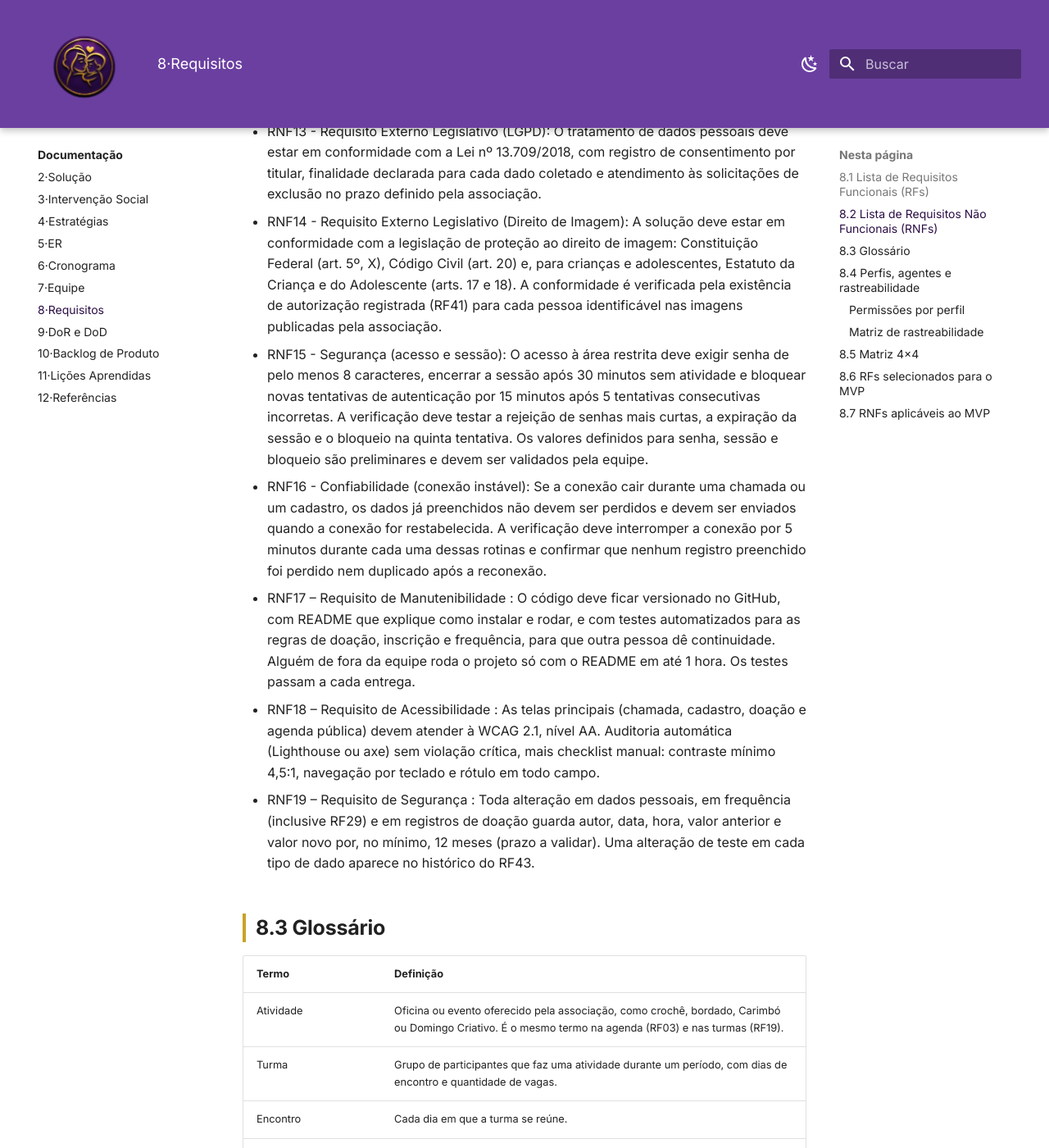
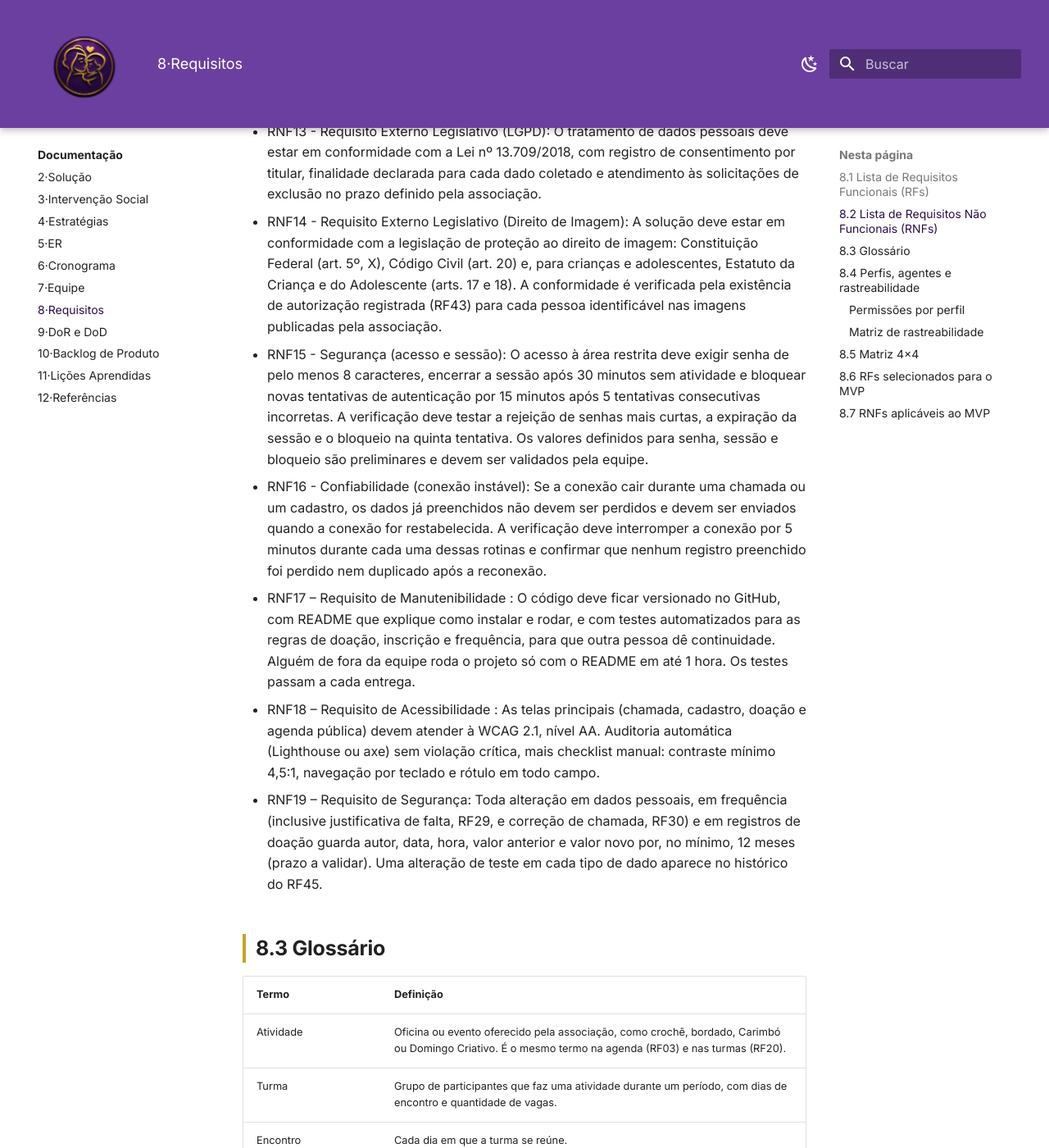
Before and after one commit to mdsreq-fga-unb/REQ-2026.2-T01-MaesGuerreiras, an MkDocs documentation site: the page built from docs/08-requisitos/index.md, in a window 1280 px wide and 1400 px high, scrolled down 5844 px. Shown: the whole window at 82% size. Built offline with MkDocs 1.6.1 and Material for MkDocs 9.7.7, drawn with Linux system fonts in a browser that asks for light colours; some of the changed text lies outside the part shown.

Commit message:
pequenos ajustes

```diff
--- a/docs/08-requisitos/index.md
+++ b/docs/08-requisitos/index.md
@@ -137,7 +137,7 @@
 
 - RNF13 - Requisito Externo Legislativo (LGPD): O tratamento de dados pessoais deve estar em conformidade com a Lei nº 13.709/2018, com registro de consentimento por titular, finalidade declarada para cada dado coletado e atendimento às solicitações de exclusão no prazo definido pela associação.
 
-- RNF14 - Requisito Externo Legislativo (Direito de Imagem): A solução deve estar em conformidade com a legislação de proteção ao direito de imagem: Constituição Federal (art. 5º, X), Código Civil (art. 20) e, para crianças e adolescentes, Estatuto da Criança e do Adolescente (arts. 17 e 18). A conformidade é verificada pela existência de autorização registrada (RF41) para cada pessoa identificável nas imagens publicadas pela associação.
+- RNF14 - Requisito Externo Legislativo (Direito de Imagem): A solução deve estar em conformidade com a legislação de proteção ao direito de imagem: Constituição Federal (art. 5º, X), Código Civil (art. 20) e, para crianças e adolescentes, Estatuto da Criança e do Adolescente (arts. 17 e 18). A conformidade é verificada pela existência de autorização registrada (RF43) para cada pessoa identificável nas imagens publicadas pela associação.
 
 - RNF15 - Segurança (acesso e sessão): O acesso à área restrita deve exigir senha de pelo menos 8 caracteres, encerrar a sessão após 30 minutos sem atividade e bloquear novas tentativas de autenticação por 15 minutos após 5 tentativas consecutivas incorretas. A verificação deve testar a rejeição de senhas mais curtas, a expiração da sessão e o bloqueio na quinta tentativa. Os valores definidos para senha, sessão e bloqueio são preliminares e devem ser validados pela equipe.
 
@@ -147,22 +147,21 @@
 
 - RNF18 – Requisito de Acessibilidade : As telas principais (chamada, cadastro, doação e agenda pública) devem atender à WCAG 2.1, nível AA. Auditoria automática (Lighthouse ou axe) sem violação crítica, mais checklist manual: contraste mínimo 4,5:1, navegação por teclado e rótulo em todo campo.
 
-- RNF19 – Requisito de Segurança : Toda alteração em dados pessoais, em frequência (inclusive RF29) e em registros de doação guarda autor, data, hora, valor anterior e valor novo por, no mínimo, 12 meses (prazo a validar). Uma alteração de teste em cada tipo de dado aparece no histórico do RF43.
-
+- RNF19 – Requisito de Segurança: Toda alteração em dados pessoais, em frequência (inclusive justificativa de falta, RF29, e correção de chamada, RF30) e em registros de doação guarda autor, data, hora, valor anterior e valor novo por, no mínimo, 12 meses (prazo a validar). Uma alteração de teste em cada tipo de dado aparece no histórico do RF45.
 
 ## 8.3 Glossário
 
 | Termo | Definição |
 | --- | --- |
-| Atividade | Oficina ou evento oferecido pela associação, como crochê, bordado, Carimbó ou Domingo Criativo. É o mesmo termo na agenda (RF03) e nas turmas (RF19). |
+| Atividade | Oficina ou evento oferecido pela associação, como crochê, bordado, Carimbó ou Domingo Criativo. É o mesmo termo na agenda (RF03) e nas turmas (RF20). |
 | Turma | Grupo de participantes que faz uma atividade durante um período, com dias de encontro e quantidade de vagas. |
 | Encontro | Cada dia em que a turma se reúne. |
 | Chamada | Registro de quem veio e de quem faltou em um encontro. |
 | Inscrição | Vínculo de um participante ativo com uma turma. |
 | Lista de espera | Fila de participantes que aguardam vaga em uma turma cheia, na ordem em que foram registrados. |
 | Frequência | Conjunto de presenças e faltas de um participante. |
-| Falta justificada | Falta em que foi informado o motivo. Ela não conta para o limite de faltas do RF31. |
-| Categoria de item | Grupo de itens doados, como alimentos, roupas, higiene e material escolar, com sua unidade de medida (RF10). |
+| Falta justificada | Falta em que foi informado o motivo. Ela não conta para o limite de faltas do RF32. |
+| Categoria de item | Grupo de itens doados, como alimentos, roupas, higiene e material escolar, com sua unidade de medida (RF11). |
 | Doação recebida | Entrada de itens na associação, vinda de um doador. |
 | Destinação | Saída de itens doados para uma família ou atividade. |
 | Saldo | Quantidade atual de uma categoria: o que entrou menos o que saiu. |
```
Also changed, not shown: docs/07-interacao/index.md (+1 -1 lines).
